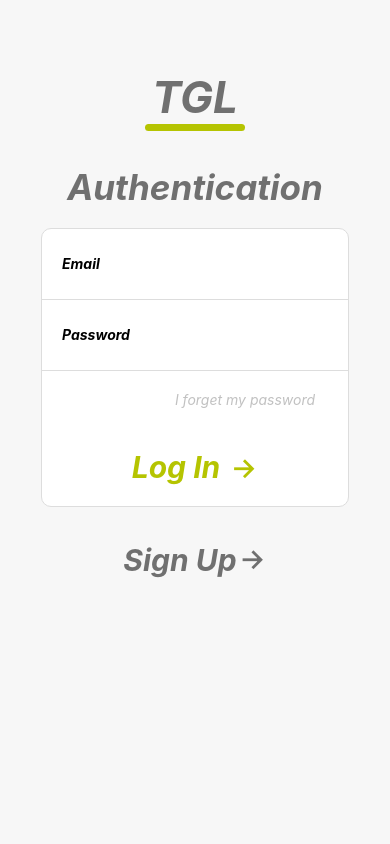
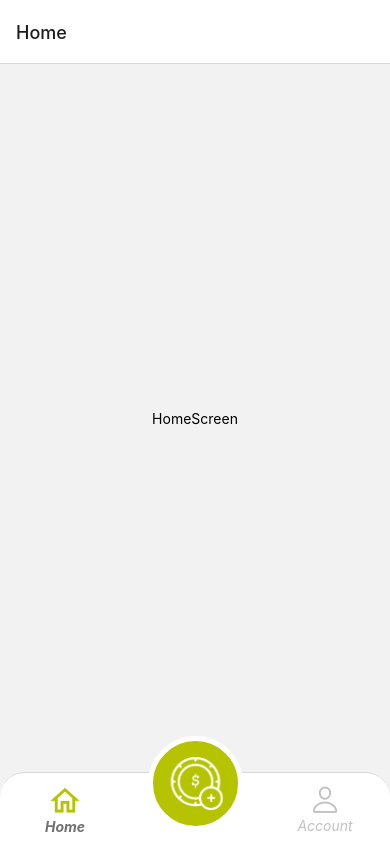
Before and after one commit to emanusantos/tgl-mobile, a React Native app: screen /Home in a window 390 px wide. Built offline with nearby package versions, Linux system fonts and the light colour scheme.

Commit message:
finished the tab-bar

```diff
--- a/App.tsx
+++ b/App.tsx
@@ -1,15 +1,46 @@
-import { StatusBar } from 'expo-status-bar';
 import React from 'react';
+import { View, Text, StyleSheet, Image } from 'react-native';
 import { NavigationContainer } from '@react-navigation/native';
 import { createNativeStackNavigator } from '@react-navigation/native-stack';
+import { createBottomTabNavigator } from '@react-navigation/bottom-tabs';
 import Login from './screens/Login';
+import Home from './screens/Home';
+import Account from './screens/Account';
+import NewBet from './screens/NewBet';
+import { MaterialCommunityIcons, Ionicons } from '@expo/vector-icons';
 
 export default function App() {
   const RootStack = createNativeStackNavigator();
+  const Tabs = createBottomTabNavigator();
+
+  const TabScreens = () => (
+    <Tabs.Navigator screenOptions={{
+      tabBarShowLabel: false,
+      tabBarStyle: { height: 71.8, borderTopLeftRadius: 25, borderTopRightRadius: 25 } }}>
+      <Tabs.Screen name='Home' component={Home} options={{ tabBarIcon: ({ focused }) => (
+        <View style={{ alignItems: 'center' }}>
+          <MaterialCommunityIcons name='home-outline' size={35} color={focused ? '#B5C401' : '#C1C1C1'} />
+          <Text style={{...styles.label, color: focused ? '#707070' : '#C1C1C1', fontWeight: focused ? 'bold' : 'normal' }}>Home</Text>
+        </View>
+      ) }} />
+      <Tabs.Screen name='Newbet' component={NewBet} options={{ tabBarIcon: ({ focused }) => (
+        <View style={{ marginBottom: 50, borderWidth: 5, borderColor: '#fff', elevation: 10, backgroundColor: '#B5C300', padding: 15, borderRadius: 100 }}>
+          <Image source={require('./assets/newbeticon.png')} style={{ width: 55, height: 55 }} />
+        </View>
+      ) }} />
+      <Tabs.Screen name='Account' component={Account} options={{ tabBarIcon: ({ focused }) => (
+        <View style={{ alignItems: 'center' }}>
+          <Ionicons name='person-outline' size={30} color={focused ? '#B5C401' : '#C1C1C1'} />
+          <Text style={{...styles.label, color: focused ? '#707070' : '#C1C1C1', fontWeight: focused ? 'bold' : 'normal' }}>Account</Text>
+        </View>
+      ) }} />
+    </Tabs.Navigator>
+  );
 
   const RootStackScreens = () => (
-    <RootStack.Navigator>
+    <RootStack.Navigator initialRouteName='Home'>
       <RootStack.Screen name='Login' component={Login} options={{ headerShown: false }} />
+      <RootStack.Screen name='Home' component={TabScreens} options={{ headerShown: false }} />
     </RootStack.Navigator>
   );
 
@@ -19,3 +50,10 @@ export default function App() {
     </NavigationContainer>
   );
 };
+
+const styles = StyleSheet.create({
+  label: {
+    color: '#C1C1C1',
+    fontStyle: 'italic',
+  },
+})
--- /dev/null
+++ b/screens/Account.tsx
@@ -0,0 +1,10 @@
+import React from 'react';
+import { View, Text } from 'react-native';
+
+export default function Account() {
+    return (
+        <View>
+            <Text>Account Screen</Text>
+        </View>
+    );
+};
--- /dev/null
+++ b/screens/Home.tsx
@@ -0,0 +1,18 @@
+import React from 'react';
+import { View, Text, StyleSheet } from 'react-native';
+
+export default function Home() {
+    return (
+        <View style={styles.container}>
+            <Text>HomeScreen</Text>
+        </View>
+    );
+};
+
+const styles = StyleSheet.create({
+    container: {
+        flex: 1,
+        justifyContent: 'center',
+        alignItems: 'center',
+    },
+})
--- a/screens/Login.tsx
+++ b/screens/Login.tsx
@@ -1,22 +1,27 @@
 import React, { useRef, useState } from 'react';
 import { StatusBar } from 'expo-status-bar';
-import { View, Text, StyleSheet, TextInput, TouchableOpacity } from 'react-native';
+import { View, Text, StyleSheet, TextInput, TouchableOpacity, Image } from 'react-native';
 import { Ionicons } from '@expo/vector-icons';
+import { NativeStackScreenProps } from '@react-navigation/native-stack';
 import * as Animatable from 'react-native-animatable';
 
 type Ref = {
     animate: (name: string, timer: number) => void;
-}
+};
+
+type RootStackParamList = {
+    Home: undefined;
+};
 
 interface Styles {
     opacity: number;
     elevation: number;
-}
+};
 
-export default function Login() {
+export default function Login({ navigation }: NativeStackScreenProps<RootStackParamList, 'Home'>) {
     const [style, setStyle] = useState<Styles>({ opacity: .5, elevation: 0 });
-    const imgRef = useRef<any>(null);
-    const animationEnd = () => {
+    const imgRef = useRef<Image & Ref>(null);
+    const animationEnd = (): void => {
         setTimeout(() => {
             setStyle({ opacity: 1, elevation: 8 });
             imgRef.current!.animate('fadeOutUpBig', 1000);
@@ -43,7 +48,7 @@ export default function Login() {
                 <TextInput placeholder='Email' style={styles.input} autoCompleteType='email' autoCorrect={false} keyboardType='email-address' />
                 <TextInput placeholder='Password' style={styles.input} secureTextEntry={true} />
                 <Text style={{ marginLeft: 100, color: '#C1C1C1', padding: 20, fontStyle: 'italic' }}>I forget my password</Text>
-                <TouchableOpacity style={styles.button}>
+                <TouchableOpacity style={styles.button} onPress={() => navigation.navigate('Home')}>
                     <View style={{ paddingVertical: 20, flexDirection: 'row', alignItems: 'center' }}>
                         <Text style={{ color: '#B5C401', fontSize: 30, fontStyle: 'italic', fontWeight: 'bold' }}>Log In</Text>
                         <Ionicons style={{ marginTop: 5, marginLeft: 8 }} name="arrow-forward-outline" size={30} color='#B5C401' />
--- /dev/null
+++ b/screens/NewBet.tsx
@@ -0,0 +1,10 @@
+import React from 'react';
+import { View, Text } from 'react-native';
+
+export default function NewBet() {
+    return (
+        <View>
+            <Text>NewBet Screen</Text>
+        </View>
+    );
+};
```
Also changed, not shown: assets/newbeticon.png (added).
